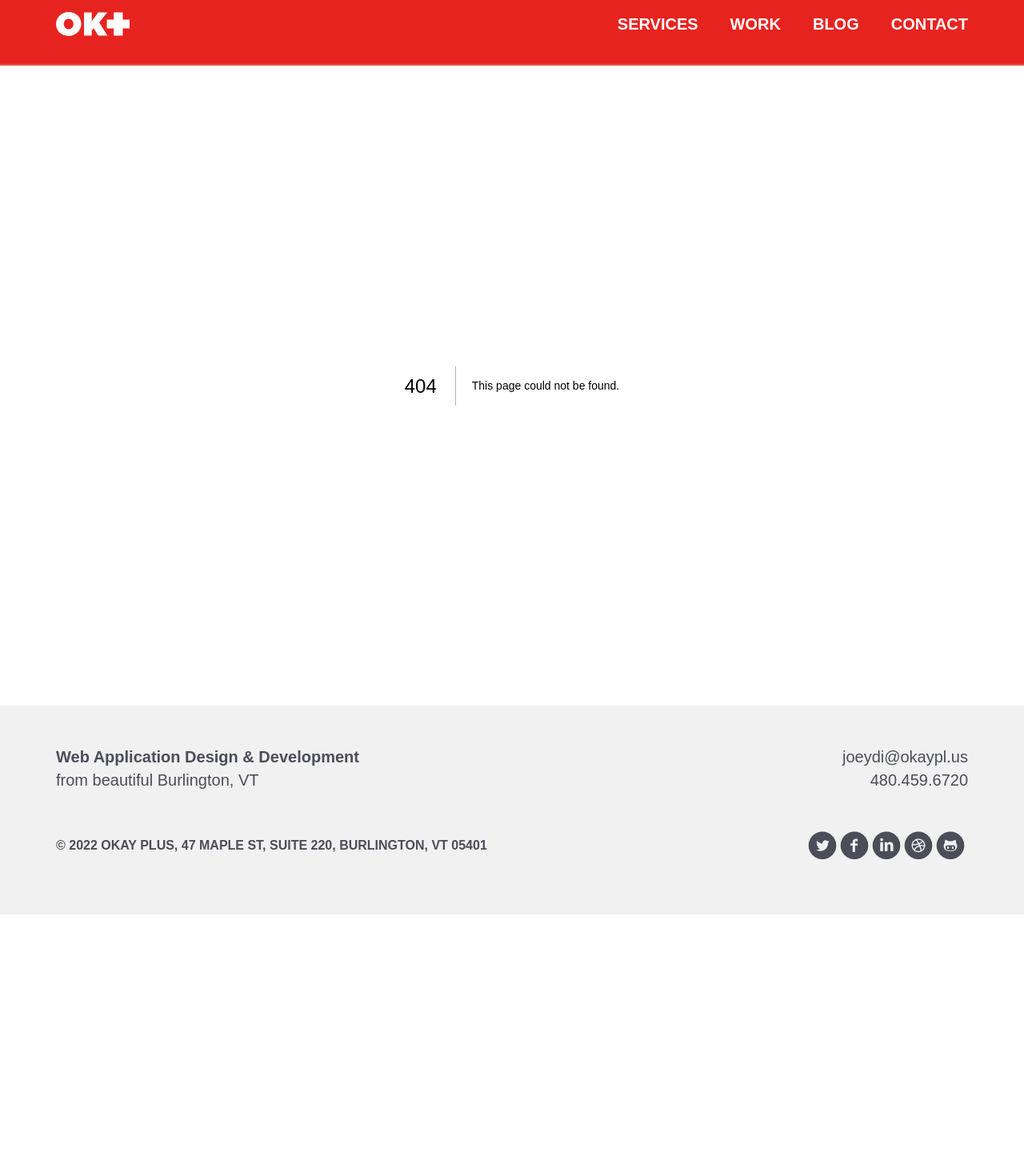
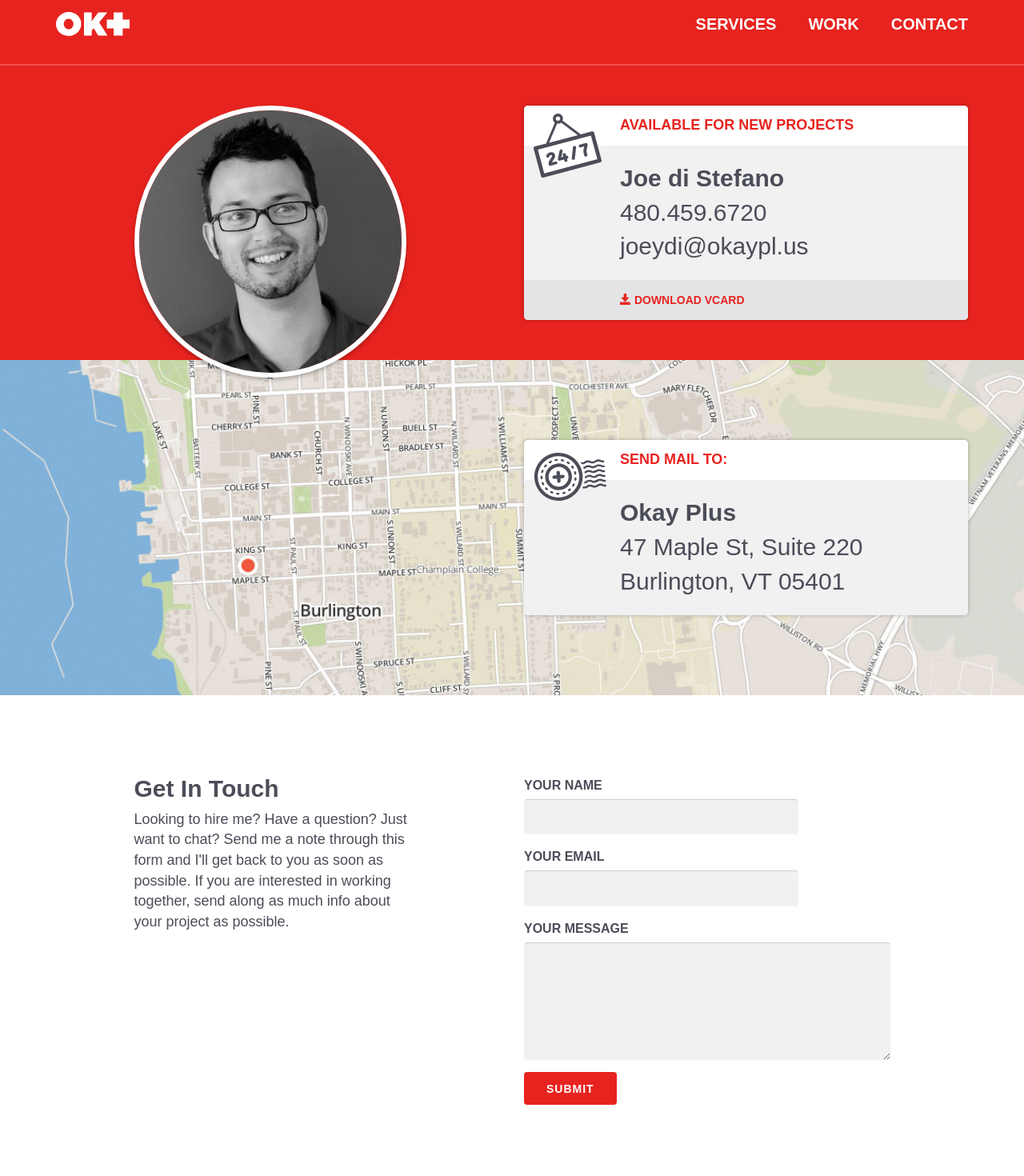
Before and after one commit to joeydi/ok-next, a Next.js app: page /contact in a window 1280 px wide. Before the commit this address had no page. Shown: the part 20-1490 px from the top of the page at 80% size. Before the commit the page ends 1163 px from the top, so only its background shows below. Built offline with nearby package versions, Linux system fonts and the light colour scheme; a web font is replaced by a local one.

Commit message:
add contact page and disable blog link for now

```diff
--- a/components/header.js
+++ b/components/header.js
@@ -19,9 +19,9 @@ export default function Header() {
                             <li>
                                 <a href="/work/">Work</a>
                             </li>
-                            <li>
+                            {/* <li>
                                 <a href="/blog/">Blog</a>
-                            </li>
+                            </li> */}
                             <li>
                                 <a href="/contact/">Contact</a>
                             </li>
--- /dev/null
+++ b/pages/contact.js
@@ -0,0 +1,87 @@
+import headshot from "../images/headshot.jpg";
+
+export default function Contact() {
+    return (
+        <div className="contact">
+            <div id="hero">
+                <div className="container">
+                    <div className="row">
+                        {/* <h1 className="confirmation col-sm-12">Thanks for contacting us! We'll get back to you shortly.</h1> */}
+
+                        <div className="col-sm-6 col-md-5 col-md-offset-1">
+                            <img className="headshot" src={headshot.src} />
+                        </div>
+                        <div className="col-sm-6">
+                            <div className="card">
+                                <h1>Available for New Projects</h1>
+                                <p>
+                                    <strong>Joe di Stefano</strong>
+                                    <br />
+                                    <a href="tel:4804596720">480.459.6720</a>
+                                    <br />
+                                    <a href="mailto:joeydi@okaypl.us">joeydi@okaypl.us</a>
+                                </p>
+                                <div className="footer">
+                                    <a href="<?php the_field( 'vcard', 'options' ); ?>">
+                                        <span className="glyphicon glyphicon-save"></span> Download vCard
+                                    </a>
+                                </div>
+                            </div>
+                        </div>
+                    </div>
+                </div>
+            </div>
+
+            <div id="map">
+                <div className="container">
+                    <div className="row">
+                        <div className="col-sm-6 col-sm-offset-6">
+                            <div className="card">
+                                <h2>Send Mail To:</h2>
+                                <p>
+                                    <strong>Okay Plus</strong>
+                                    <br />
+                                    47 Maple St, Suite 220
+                                    <br />
+                                    Burlington, VT 05401
+                                </p>
+                            </div>
+                        </div>
+                    </div>
+                </div>
+            </div>
+
+            <div id="content">
+                <div className="container">
+                    <div className="row">
+                        <div className="col-sm-6 col-md-5 col-md-offset-1 col-lg-4">
+                            <h2>Get In Touch</h2>
+                            <p>Looking to hire me? Have a question? Just want to chat? Send me a note through this form and I'll get back to you as soon as possible. If you are interested in working together, send along as much info about your project as possible.</p>
+                        </div>
+                        <div className="col-sm-6 col-md-5 col-lg-offset-1">
+                            <form role="form" method="post" action="<?php the_permalink(); ?>">
+                                <div className="form-group">
+                                    <label htmlFor="fullname">Your Name</label>
+                                    <input type="text" className="form-control" id="fullname" name="fullname" />
+                                </div>
+                                <div className="form-group">
+                                    <label htmlFor="email">Your Email</label>
+                                    <input type="email" className="form-control" id="email" name="email" />
+                                </div>
+                                <div className="form-group">
+                                    <label htmlFor="message">Your Message</label>
+                                    <textarea className="form-control" id="message" name="message" rows="5"></textarea>
+                                </div>
+                                <div className="form-group">
+                                    <button type="submit" className="btn btn-default">
+                                        Submit
+                                    </button>
+                                </div>
+                            </form>
+                        </div>
+                    </div>
+                </div>
+            </div>
+        </div>
+    );
+}
--- a/pages/index.js
+++ b/pages/index.js
@@ -51,7 +51,7 @@ const testimonials = [
 export default function Home() {
     return (
         <div className="home">
-            <div id="hero" class="home">
+            <div id="hero" className="home">
                 <div className="container">
                     <div className="row">
                         <div className="col-md-5">
@@ -79,11 +79,11 @@ export default function Home() {
                         {testimonials.map((testimonial, i) => {
                             return (
                                 <div className="testimonial" key={i}>
-                                    <header>
+                                    <cite>
                                         <img src={testimonial.photo.src} width="80" height="80" alt="" />
                                         <div className="name">{testimonial.name}</div>
                                         <div className="title">{testimonial.title}</div>
-                                    </header>
+                                    </cite>
                                     <blockquote>
                                         <p>{testimonial.testimonial}</p>
                                     </blockquote>
--- a/styles/_contact.scss
+++ b/styles/_contact.scss
@@ -1,4 +1,4 @@
-.page-contact {
+.contact {
     #hero {
         text-align: center;
 
@@ -89,7 +89,8 @@
         text-align: left;
     }
 
-    h1, h2 {
+    h1,
+    h2 {
         margin: 0;
         padding: 100px 15px 15px;
         font-size: 18px;
@@ -124,7 +125,7 @@
         }
     }
 
-    footer a {
+    .footer a {
         display: block;
         padding: 15px;
         font-size: 14px;
@@ -146,7 +147,7 @@
 
 #map {
     padding: 50px 0;
-    background: url('../images/map.jpg') 50% 50% no-repeat;
+    background: url("../images/map.jpg") 50% 50% no-repeat;
     background-size: cover;
 
     @include respond-to(tablet) {
@@ -163,14 +164,13 @@
     top: 10px;
     left: 50%;
     margin-left: -45px;
-    background: url('../images/24-7.svg') 50% 50% no-repeat;
+    background: url("../images/24-7.svg") 50% 50% no-repeat;
 
     @include respond-to(tablet) {
         left: 10px;
         margin-left: 0;
     }
 }
-
 
 #map .card:before {
     content: " ";
@@ -181,7 +181,7 @@
     top: 13px;
     left: 50%;
     margin-left: -45px;
-    background: url('../images/stamp.svg') 50% 50% no-repeat;
+    background: url("../images/stamp.svg") 50% 50% no-repeat;
 
     @include respond-to(tablet) {
         top: 6px;
--- a/styles/_home.scss
+++ b/styles/_home.scss
@@ -114,7 +114,7 @@
         margin: 0 auto 3em;
 
         &:nth-child(even) {
-            header {
+            cite {
                 padding: 5px 185px 5px 1.5em;
 
                 &:before {
@@ -143,7 +143,7 @@
                 left: -55px;
             }
 
-            header:after {
+            cite:after {
                 left: auto;
                 right: 100%;
                 border-left-color: transparent;
@@ -202,8 +202,9 @@
         }
     }
 
-    header {
+    cite {
         position: relative;
+        display: block;
         padding: 5px 1.5em 5px 120px;
         background: $red;
         color: $white;
```
